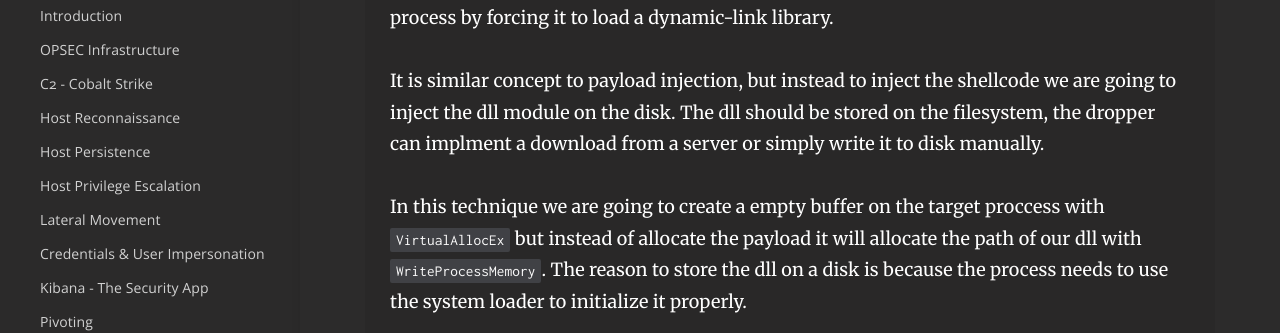
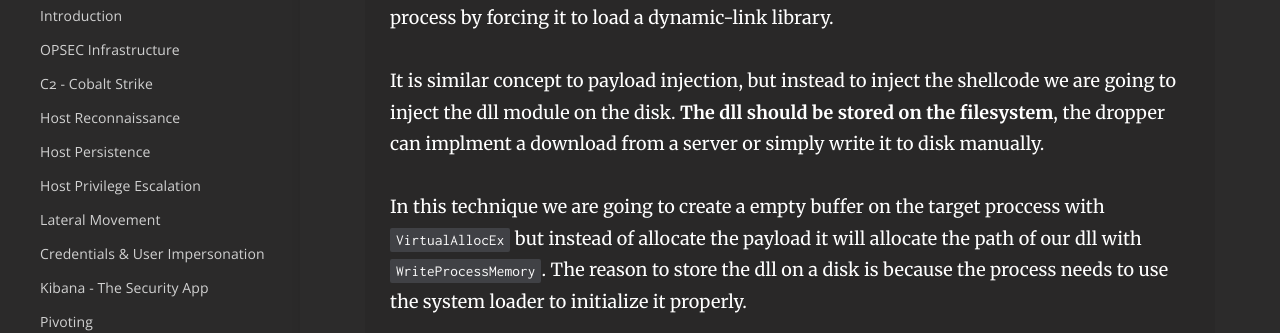
Before and after one commit to benjugat/rtnotes, a Jekyll site: the page built from _docs/malware/code-injection/dll-injection.md, in a window 1280 px wide and 900 px high. Shown: the part 221-554 px from the top of the window. Built offline with Jekyll 4.4.1, drawn with Linux system fonts in a browser that asks for light colours.

```diff
--- a/_docs/malware/code-injection/dll-injection.md
+++ b/_docs/malware/code-injection/dll-injection.md
@@ -6,7 +6,7 @@ order: 3
 
 DLL injection is a technique used for running code within the address space of another process by forcing it to load a dynamic-link library.
 
-It is similar concept to payload injection, but instead to inject the shellcode we are going to inject the dll module on the disk. The dll should be stored on the filesystem, the dropper can implment a download from a server or simply write it to disk manually.
+It is similar concept to payload injection, but instead to inject the shellcode we are going to inject the dll module on the disk. **The dll should be stored on the filesystem**, the dropper can implment a download from a server or simply write it to disk manually.
 
 In this technique we are going to create a empty buffer on the target proccess with `VirtualAllocEx` but instead of allocate the payload it will allocate the path of our dll with `WriteProcessMemory`. The reason to store the dll on a disk is because the process needs to use the system loader to initialize it properly.
 
```
